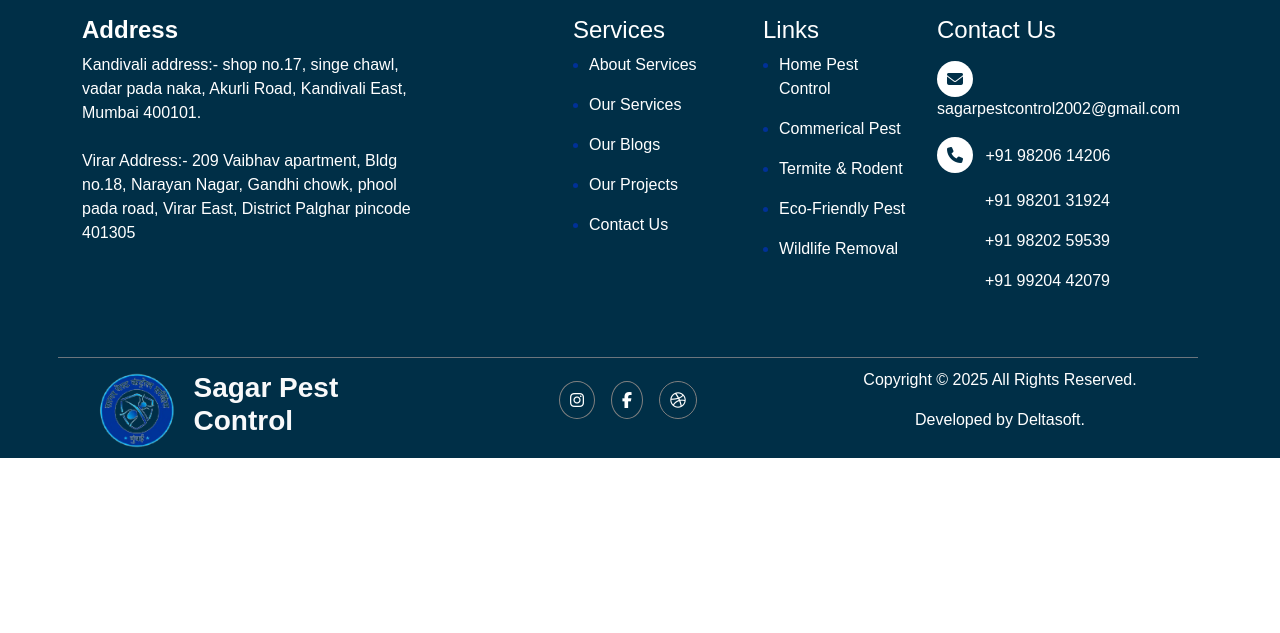
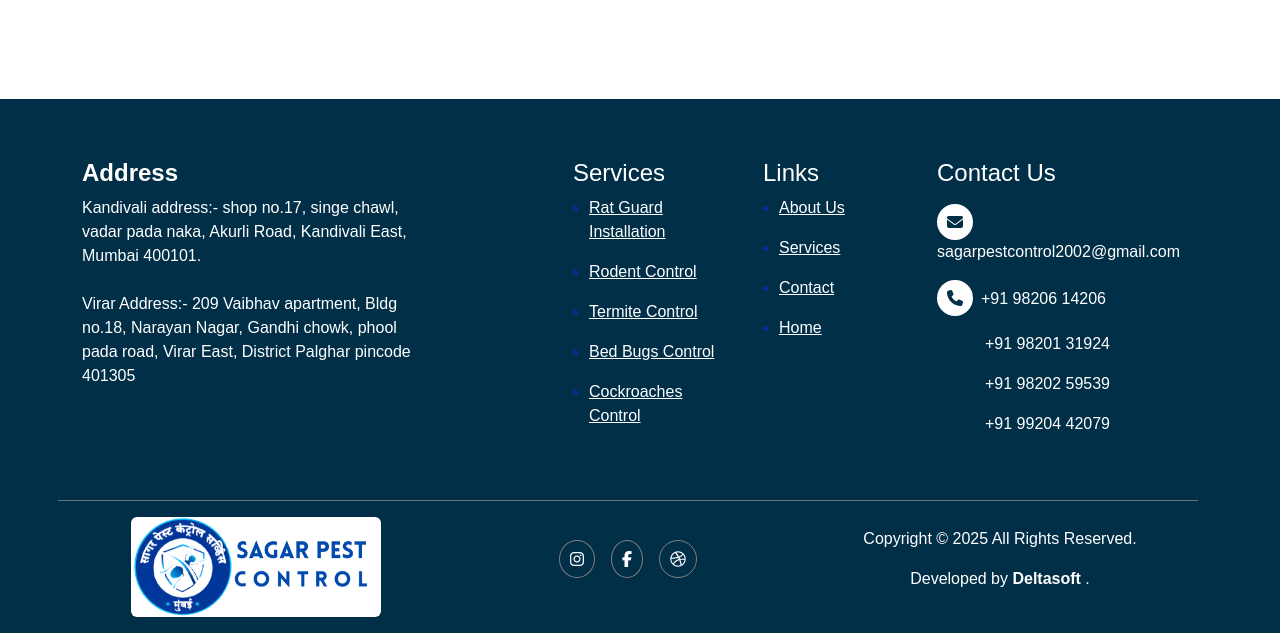
Before and after one commit to rishu0005/pest_control, a PHP site: page /about.php in a window 1280 px wide. Shown: the part 3942-4575 px from the top of the page. Before the commit the page ends 4400 px from the top, so only its background shows below. Run offline with PHP 8.4, Linux system fonts and the light colour scheme; some libraries are stand-ins or nearby versions.

Commit message:
the site is now ready to live everything from my end is complteted now if there is any mistake or update only then i am going to change

```diff
--- a/about.php
+++ b/about.php
@@ -43,7 +43,7 @@
                     <!-- Section Title ENd -->
                     <div class="about-us-body d-flex flex-wrap gap-4 align-items-center">
                         <div class="about-us-list">
-                            <ul>
+                            <ul class="text-grey">
                             <li class="mb-2 "><i class="fa-solid fa-check check me-2"></i>Expertise You Can Trust</li>
                             <li class="mb-2"><i class="fa-solid fa-check check me-2"></i>Certified Professionals</li>
                             <li class="mb-2"><i class="fa-solid fa-check check me-2"></i>Eco-Friendly Approach</li>
@@ -76,17 +76,17 @@
                 <!-- Countdown Section Begin -->
                     <div class="border-right about-counter-item">
                        <h2> <span class="counter" id="cases">0</span></h2>
-                        <p class="fs-5 text-grey">Cases Solved</p>
+                        <p class="fs-5 text-grey">Monthly Services</p>
                     </div>
 
                     <div class="border-right about-counter-item">
                        <h2><span class="counter count" id="projects">0</span></h2>
-                        <p class="fs-5 text-grey">Team member</p>
+                        <p class="fs-5 text-grey">Domestic Client</p>
                     </div>
 
                     <div class=" border-right about-counter-item">
                        <h2> <span class="counter" id="clients">0+</span></h2>
-                        <p class="fs-5 text-grey">Years Of Experience</p>
+                        <p class="fs-5 text-grey">Housing society</p>
                     </div>
 
                     <div class="about-counter-item">
@@ -122,7 +122,7 @@
                 <!-- About Us Circle Image Start -->
                 <div class="about-us-circle-img-2">
                     <figure class="image-anime">
-                        <img src="https://html.awaikenthemes.com/petronus/images/about-circle-img-2.jpg" class="img-fluid"  alt="">
+                        <img src="https://sp-ao.shortpixel.ai/client/to_webp,q_glossy,ret_img,w_239/https://versatechpm.com/wp-content/uploads/2022/03/Los-Angeles-County-Rodent-Control-Rat-Exterminator.jpeg" class="img-fluid"  alt="">
                     </figure>
                 </div>
                 <!-- About Us Circle Image ENd -->
@@ -133,22 +133,25 @@
 <!-- About Us Section End -->
 
 <!-- Our Approach Section Start -->
- <div class="container-fluid bg-lightsecondary pt-5 pb-5">
+ <div class="container-fluid  bg-lightsecondary pt-5 pb-5">
+    <div class="container">
+
         <div class="row">
             <div class="col-lg-5 d-flex justify-content-center align-items-center">
-            <img src="https://img.freepik.com/free-vector/workers-providing-cleaning-service-public-spaces_23-2148555732.jpg?ga=GA1.1.1643490475.1742809442&semt=ais_hybrid" class="img-fluid w-75 rounded" alt="pest image">
+                <!-- <img src="https://img.freepik.com/free-vector/workers-providing-cleaning-service-public-spaces_23-2148555732.jpg?ga=GA1.1.1643490475.1742809442&semt=ais_hybrid" class="img-fluid w-75 rounded" alt="pest image"> -->
+                <img src="./img/resident-pest.png" class="img-fluid  rounded" alt="pest image">
 
             </div>
 
             <div class="col-lg-7">
                 <div class="section-title">
-                <h5 class="bg-green text-white">Our Approach</h5>
+                    <h5 class="bg-green  text-white">Our Approach</h5>
                     <h2>The Most Effective Way to <span class="text-green">Get Rid of Pests</span></h2>
                     <p class="text-secondary">
                     At Sagar Pest Control, we follow a structured and result-driven approach to ensure complete pest elimination while keeping your space safe. <br><br>
                     </p>
-                <div class="row align-items-center">
-                    <div class="col-lg-6 col-sm-12 mt-2">
+                    <div class="row align-items-center justify-content-center">
+                        <div class="col-lg-6 d-flex justify-content-center col-sm-12 mt-2">
                         <div class="card bg-navyblue h-100 d-flex flex-column p-4 pb-2 border-0" style="max-width: 25rem;">
                             <h4 class="text-white">1. Inspection & Assessment</h4>
                             <p class="text-white"> Our experts conduct a thorough inspection to identify pest infestations and determine the best treatment plan.</p>
@@ -156,21 +159,21 @@
 
                         </div>
 
-                    <div class="col-lg-6 col-md-12 col-sm-12 mt-2">
+                        <div class="col-lg-6 col-md-12 col-sm-12 mt-2 d-flex justify-content-center">
                         <div class="card bg-navyblue h-100 d-flex flex-column p-4 pb-2 border-0" style="max-width: 25rem;">
                             <h4 class="text-white">2. Eco-Friendly Solutions</h4>
-                        <p class="text-white"> We use safe, high-quality, and environmentally friendly pest control products to protect your home, business, and loved ones.</p>
+                            <p class="text-white"> We use safe, high-quality, and  eco-friendly pest control products to protect your home, business, and loved ones.</p>
                         </div>
                         </div>
 
-                    <div class="col-lg-6 mt-5">
+                        <div class="col-lg-6 mt-5 d-flex justify-content-center">
                         <div class="card bg-navyblue h-100 d-flex flex-column p-4 pb-2 border-0" style="max-width: 25rem;">
                             <h4 class="text-white">3. Quick & Efficient Treatment</h4>
                             <p class="text-white">Our team ensures fast and effective pest removal, minimizing disruption to your daily life. We work diligently to keep your space pest-free with long-lasting results.</p>
                         </div>
                         </div>
 
-                    <div class="col-lg-6 mt-5">
+                        <div class="col-lg-6 mt-5 d-flex justify-content-center">
                         <div class="card bg-navyblue h-100 d-flex flex-column p-4 pb-2 border-0" style="max-width: 25rem;">
                             <h4 class="text-white">4.Preventive Measures & Guidance</h4>
                             <p class="text-white"> We don’t just eliminate pests; we help you prevent future infestations with expert tips and long-term solutions.</p>
@@ -182,6 +185,7 @@
 
 
 
+                </div>
             </div>
         </div>
     </div>
@@ -261,7 +265,7 @@
 
                     <figure class="image-anime reveal" style="transform: translate(0px, 0px); opacity: 1; visibility: inherit;">
                             <!-- <img src="images/features-image.jpg" alt="" style="transform: translate(0px, 0px);"> -->
-                        <img src="./img/mosquito_control.jpeg" alt="heelo why are you not coming" alt="" style="transform: translate(0px, 0px);">
+                        <img src="https://lifecarepestcontrol.com/wp-content/uploads/2021/06/h3.jpg" alt="heelo why are you not coming" alt="" style="transform: translate(0px, 0px);">
                     </figure>
                 </div>
 
@@ -306,7 +310,7 @@
                 <i class="fa-solid fa-star"></i>
             </div>
             <div class="testimonial-content text-start">
-                <p class="fs-5 text-grey">"Excellent service! We had a major ant problem, and they took care of it quickly and professionally.!"</p>
+                <p class="fs-5 text-grey">"I had a termite issue at home and called Sagar Pest Control. The team was polite, explained everything clearly, and did a great job. Really happy with the service."</p>
             </div>
 
         </div>
@@ -330,7 +334,7 @@
                 <i class="fa-solid fa-star"></i>
             </div>
             <div class="testimonial-content text-start">
-                <p class="fs-5 text-grey">"Excellent service! We had a major ant problem, and they took care of it quickly and professionally.!"</p>
+                <p class="fs-5 text-grey">"Very professional and punctual. They solved our cockroach problem in just one visit. Great service!"</p>
             </div>
 
         </div>
@@ -354,7 +358,7 @@
                 <i class="fa-solid fa-star"></i>
             </div>
             <div class="testimonial-content text-start">
-                <p class="fs-5 text-grey">"Excellent service! We had a major ant problem, and they took care of it quickly and professionally.!"</p>
+                <p class="fs-5 text-grey">"I’ve used Sagar Pest Control twice now once for bed bugs and once for ants. Both times, they were efficient and the results lasted."</p>
             </div>
 
         </div>
@@ -378,13 +382,13 @@
                 <i class="fa-solid fa-star"></i>
             </div>
             <div class="testimonial-content text-start">
-                <p class="fs-5 text-grey">"Excellent service! We had a major ant problem, and they took care of it quickly and professionally.!"</p>
+                <p class="fs-5 text-grey">"We had a severe rodent issue at our shop. Sagar Pest Control took care of it quickly and safely. Very satisfied."</p>
             </div>
 
         </div>
       </div>
 
-      <div class="swiper-slide card testimonial-item  p-5">
+      <!-- <div class="swiper-slide card testimonial-item  p-5">
         <div class="testimonial-author">
             <div class="author-image">
                 <figure class="image-anime text-start">
@@ -407,9 +411,9 @@
             </div>
 
         </div>
-      </div>
+      </div> -->
 
-      <div class="swiper-slide card testimonial-item  p-5">
+      <!-- <div class="swiper-slide card testimonial-item  p-5">
         <div class="testimonial-author">
             <div class="author-image">
                 <figure class="image-anime text-start">
@@ -432,9 +436,9 @@
             </div>
 
         </div>
-      </div>
+      </div> -->
 
-      <div class="swiper-slide card testimonial-item  p-5">
+      <!-- <div class="swiper-slide card testimonial-item  p-5">
         <div class="testimonial-author">
             <div class="author-image">
                 <figure class="image-anime text-start">
@@ -457,9 +461,9 @@
             </div>
 
         </div>
-      </div>
+      </div> -->
 
-      <div class="swiper-slide card testimonial-item  p-5">
+      <!-- <div class="swiper-slide card testimonial-item  p-5">
         <div class="testimonial-author">
             <div class="author-image">
                 <figure class="image-anime text-start">
@@ -482,9 +486,9 @@
             </div>
 
         </div>
-      </div>
+      </div> -->
 
-      <div class="swiper-slide card testimonial-item  p-5">
+      <!-- <div class="swiper-slide card testimonial-item  p-5">
         <div class="testimonial-author">
             <div class="author-image">
                 <figure class="image-anime text-start">
@@ -507,9 +511,9 @@
             </div>
 
         </div>
-      </div>
+      </div> -->
 
-      <div class="swiper-slide card testimonial-item  p-5">
+      <!-- <div class="swiper-slide card testimonial-item  p-5">
         <div class="testimonial-author">
             <div class="author-image">
                 <figure class="image-anime text-start">
@@ -532,7 +536,7 @@
             </div>
 
         </div>
-      </div>
+      </div> -->
 
 
 
--- a/contact.php
+++ b/contact.php
@@ -89,13 +89,13 @@
                     <input type="text" name="name" class="form-control" placeholder="Name" id="" required>
                 </div>
                 <div class="form-group col-md-6 mb-4">
-                    <input type="text" name="location" class="form-control" placeholder="Location" id="">
+                    <input type="text" name="address" class="form-control" placeholder="Location" id="">
                 </div>
                 <div class="form-group col-md-6 mb-4">
                     <input type="email" name="email" class="form-control" placeholder="Emal" id="" required>
                 </div>
                 <div class="form-group col-md-6 mb-4">
-                    <input type="number" name="phone"  class="form-control" placeholder="Phone No." id="">
+                    <input type="number" name="number"  class="form-control" placeholder="Phone No." id="">
                 </div>
                 <div class="col-md-12 mb-5 form-group">
                     <textarea name="message" class="form-control" rows="4" placeholder="Message" id=""></textarea>
--- a/css/style.css
+++ b/css/style.css
@@ -23,7 +23,7 @@ html,body{
 .navbar-brand img {
   padding-bottom: 8px;
   min-width: 100px;
-  height: 80px;
+  height: 95px;
   max-height: 120px;
   max-width: 250px;
   transition: all 0.3s ease-in-out; /* Smooth transition for logo resizing */
@@ -170,6 +170,9 @@ html,body{
   }
   .section-title h5{
     padding: 4px 15px 4px 31px;
+  }
+  .hero-image img{
+    margin-bottom: -134px;
   }
 
 }
@@ -1133,6 +1136,30 @@ background:#FFFFFF !important;
   .flex-direction{
     flex-direction: column;
   }
+
+}
+@media (max-width: 991px) {
+  .navbar-collapse {
+    flex-basis: 100%;
+    flex-grow: 1;
+    align-items: center;
+    background: #ffffff;
+    padding-left: 10px;
+    margin-top: 10px;
+    padding-top: 10px;
+    /* padding-bottom: 10px; */
+    border: solid 1px #dee2e6;
+
+    /* border-radius: 0 0 10px 10px; */
+    /* box-shadow: 2px 2px 20px black; */
+}
+
+.navbar-nav .dropdown-menu {
+    position: static;
+    background: #2125298f;
+}
+
+
 }
 /*** Contact Page End ***/
 
--- a/footer.php
+++ b/footer.php
@@ -13,38 +13,39 @@
 
             <h4 class="ms-3">Services</h4>
             <ul class="">
-                <li class="mb-3 ">About Services</li>
-                <li class="mb-3">Our Services</li>
-                <li class="mb-3">Our Blogs</li>
-                <li class="mb-3">Our Projects</li>
-                <li class="mb-3">Contact Us</li>
+                <li class="mb-3 "><a href="service.php#rat_guard" class="text-white">Rat Guard Installation</a></li>
+                <li class="mb-3"><a href="service.php#rodent_control" class="text-white">Rodent Control</a></li>
+                <li class="mb-3"><a href="service.php#termite_control" class="text-white">Termite Control</a></li>
+                <li class="mb-3"><a href="service.php#bed_bug_solution" class="text-white">Bed Bugs Control</a></li>
+                <li class="mb-3"><a href="service.php#cockroaches_sloution" class="text-white">Cockroaches Control</a></li>
             </ul>
         </div>
         <div class="col-lg-2 footer-links col-md-4 text-white">
             <h4 class="ms-3">Links</h4>
             <ul class="">
-                <li class="mb-3 ">Home Pest Control</li>
-                <li class="mb-3">Commerical Pest</li>
-                <li class="mb-3">Termite & Rodent</li>
-                <li class="mb-3">Eco-Friendly Pest</li>
-                <li class="mb-3">Wildlife Removal </li>
+                <li class="mb-3"><a class="text-white links text-decoration-nne" href="about.php">About Us</a></li>
+                <li class="mb-3"><a class="text-white text-decoration-nne" href="service.php" >Services</a></li>
+                <li class="mb-3"><a class="text-white text-decoration-nne" href="contact.php">Contact</a></li>
+                <li class="mb-3"><a class="text-white text-decoration-nne" href="index.php">Home</a></li>
+                <!-- <li class="mb-3">Eco-Friendly Pest</li> -->
+                <!-- <li class="mb-3">Wildlife Removal </li> -->
             </ul>
         </div>
         <div class="col-lg-3 col-md-5 text-white">
             <h4 class="mb-3">Contact Us </h4>
-            <p class="mt-3"> <i class="fa-solid fa-envelope mail me-2"></i> sagarpestcontrol2002@gmail.com</p>
-            <p class="mt-3"> <i class="fa-solid fa-phone mail me-2"></i> +91 98206 14206</p>
-            <p class="mt-3 ms-5">+91 98201 31924</p>
-            <p class="mt-3 ms-5">+91 98202 59539</p>
-            <p class="mt-3 ms-5">+91 99204 42079</p>
+            <p class="mt-3"> <i class="fa-solid fa-envelope mail me-2"></i><a href="mailto:sagarpestcontrol2002@gmail.com" class="text-white text-decoration-none">sagarpestcontrol2002@gmail.com</a> </p>
+            <p class="mt-3"> <i class="fa-solid fa-phone mail me-2"></i><a href="tel:+919820614206" class="text-white text-decoration-none">+91 98206 14206</a> </p>
+            <p class="mt-3 ms-5"><a href="tel:+919820131924" class="text-white text-decoration-none">+91 98201 31924</a></p>
+            <p class="mt-3 ms-5"><a href="tel:+919820259539" class="text-white text-decoration-none">+91 98202 59539</a></p>
+            <p class="mt-3 ms-5"><a href="tel:+919920442079" class="text-white text-decoration-none">+91 99204 42079</a></p>
         </div>
 
         <div class="row mt-5 border-secondary border-top d-flex justify-content-between flex-wrap align-items-center">
 
-        <div class="col-lg-4 col-md-6">
-                <div class="footer-logo d-flex align-items-center">
-                        <img src="./img/logo.png" class="img-fluid" alt="">
-                        <h3 class="text-light fw-7">Sagar Pest Control</h3>
+        <div class="col-lg-4 col-md-6 ">
+                <div class="footer-logo d-flex align-items-center mt-3 mb-3">
+                        <img src="./img/logo.png" class="img-fluid rounded d-flex mx-auto" alt="">
+                        <!-- <h3 class="text-light fw-7">Sagar Pest Control</h3> -->
                     </div>
                 </div>
 
@@ -61,7 +62,7 @@
         <div class="col-lg-4 col-md-12">
   <div class="footer-content">
                 <p class="text-white  text-center">Copyright © 2025 All Rights Reserved.</p>
-                <p class="text-white  text-center">Developed by Deltasoft.</p>
+                <p class="text-white  text-center">Developed by <a href=""  target="_blank" class="text-white text-decoration-none fw-bold">Deltasoft</a> .</p>
 
             </div>
         </div>
@@ -132,21 +133,30 @@ function countUp(elementId, start, end, duration) {
             // For 'profit', append '%' sign
             counterElement.textContent = Math.floor(current) + '%';
         }else if (elementId === 'clients') {
-            counterElement.textContent = Math.floor(current) + '+'; } else {
+            counterElement.textContent = Math.floor(current) + '+'; }
+
+            else if (elementId === 'projects') {
+            counterElement.textContent = Math.floor(current) + '+'; }
+
+            else if (elementId === 'cases') {
+                counterElement.textContent = Math.floor(current) + '+'; }
+
+            else {
             // For other counters, just display the number
             counterElement.textContent = Math.floor(current);
         }
     }
 
 
+
             const interval = setInterval(updateCounter, 50);
         }
 
 // Initialize counters with start, end, and duration (in ms)
-countUp('clients', 0, 50, 2000);    // 2 seconds for clients
-countUp('projects', 0, 150, 3000);   // 3 seconds for projects
+countUp('clients', 0, 350, 2000);    // 2 seconds for clients
+countUp('projects', 0, 1000, 3000);   // 3 seconds for projects
 countUp('cases', 0, 220, 2500);      // 2.5 seconds for cases
-countUp('profit', 0,98,2500)         //2.5 seconds for profit
+countUp('profit', 0,99,2500)         //2.5 seconds for profit
 
 </script>
 
--- a/header.php
+++ b/header.php
@@ -6,7 +6,7 @@
     <title>Sagar Pest Control</title>
 
     <!-- Favicon -->
-     <link rel="shortcut icon" href="./img/logo.png" type="image/x-icon">
+     <link rel="shortcut icon" href="./img/favicon.png" type="image/x-icon">
 
         <!-- Bootstrap CDN -->
         <link href="https://cdn.jsdelivr.net/npm/bootstrap@5.3.3/dist/css/bootstrap.min.css" rel="stylesheet" integrity="sha384-QWTKZyjpPEjISv5WaRU9OFeRpok6YctnYmDr5pNlyT2bRjXh0JMhjY6hW+ALEwIH" crossorigin="anonymous">
@@ -30,7 +30,7 @@
   <div class="container ">
     <!-- <div class="container"></div> -->
     <a class="navbar-brand" href="index.php">
-      <img loading="lazy" class="logo_image" src="./img/logo10.png" alt="logo" >
+      <img loading="lazy" class="logo_image" src="./img/logo.png" alt="logo" >
 
     </a>
     <button class="navbar-toggler" type="button" data-bs-toggle="collapse" data-bs-target="#navbarNav" aria-controls="navbarNav" aria-expanded="false" aria-label="Toggle navigation">
@@ -65,7 +65,7 @@
      	<!-- Mobile Number -->
        <div class="d-flex ms-auto">
         <span class="navbar-text  text-grey">
-          <i class="fa-solid fa-phone-volume"></i> <a href="tel:+91 9820614206" class="text-grey  fs-5  ">+91 9820614206</a> / <a href="tel:+91 9820131924" class="text-grey  fs-5"> 9820131924</a>
+          <i class="fa-solid fa-phone-volume"></i> <a href="tel:+919820614206" class="text-grey text-decoration-none fs-5  ">+91 9820614206</a> / <a href="tel:+919820131924" class="text-grey text-decoration-none fs-5"> 9820131924</a>
         </span>
       </div>
 
```
Also changed, not shown: index.php (+42 -38 lines), mail.php (added, +52 -0 lines), img/Untitled design.png (added), img/Your paragraph text.png (added), img/favicon.png (added), img/logo.png, img/logo11.png (added), img/logo2.png (added), img/logo3.png (added), img/logo_-Picsart-AiImageEnhancer.png (added), img/logo_.png (added), img/resident-pest.png (added). Lines whose indentation alone changed are shown as unchanged.
